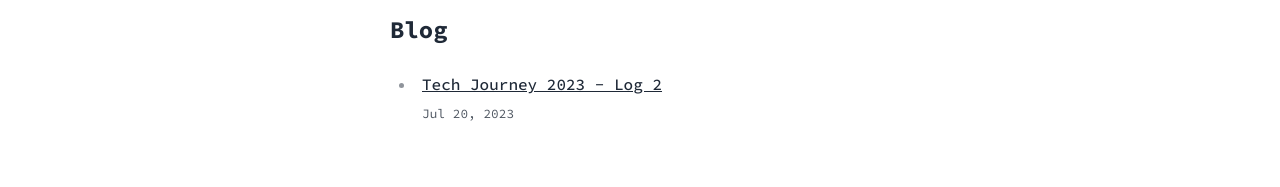
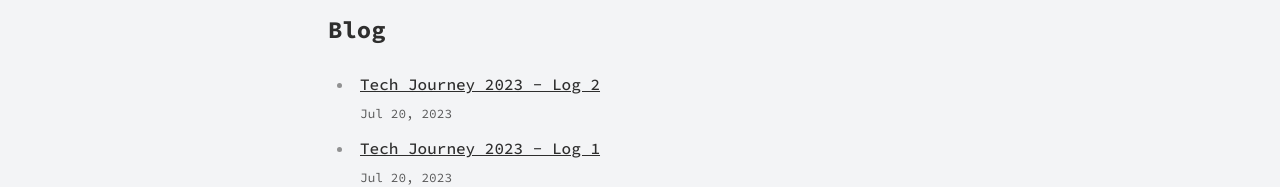
Before and after one commit to warmscvoltz/tech-journey-blog, a Next.js app: page / in a window 1280 px wide. Shown: the part 617-804 px from the top of the page. Built offline with nearby package versions, Linux system fonts and the light colour scheme.

Commit message:
Updating theme

```diff
--- a/posts/tech-journey-2023-1.md
+++ b/posts/tech-journey-2023-1.md
@@ -6,3 +6,5 @@ date: '2023-07-20'
 Captain's Log.
 
 These kids are so ungrateful. I don't know how much longer I can stand it.
+
+![snorlax](/images/avatar.jpg)
--- a/src/app/page.tsx
+++ b/src/app/page.tsx
@@ -45,7 +45,7 @@ export default function Home() {
         <section className={'prose'}>
           <h2>Blog</h2>
           <ul>
-            {allPostsData.slice(0,1).map(({id, date, title}) => (
+            {allPostsData.map(({id, date, title}) => (
                 <li key={id}>
                   <div>
                     <Link href={`/posts/${id}`}>{title}</Link>
--- a/tailwind.config.js
+++ b/tailwind.config.js
@@ -2,16 +2,17 @@
 module.exports = {
     daisyui: {
         themes: [
-            "light",
-            "dark",
-            "forest",
             {
                 "mytheme": {
-                    "primary": "#a991f7",
-                    "secondary": "#f6d860",
-                    "accent": "#37cdbe",
-                    "neutral": "#3d4451",
-                    "base-100": "#ffffff",
+                    "primary": "#14b8a6",
+
+                    "secondary": "#d926a9",
+
+                    "accent": "#1fb2a6",
+
+                    "neutral": "#e5e7eb",
+
+                    "base-100": "#f3f4f6",
                 },
             },
         ],
```
